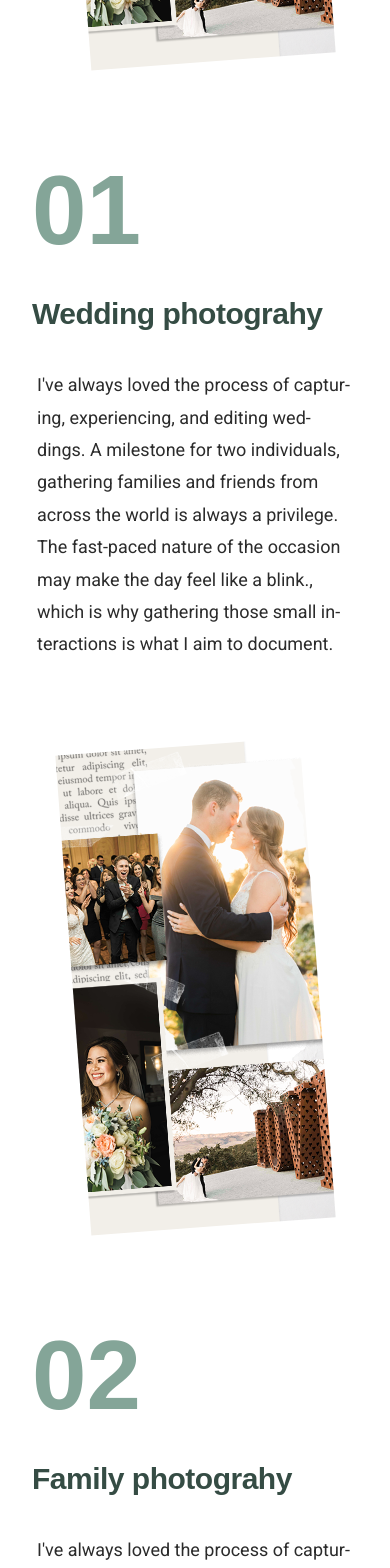
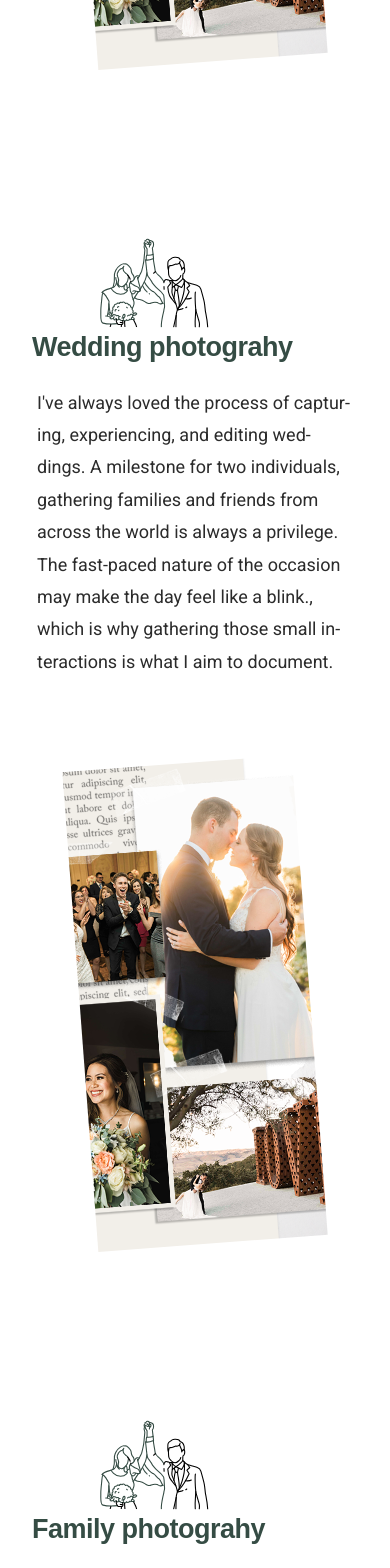
Before and after one commit to gah-code/ghp-app, a React (Create React App) app: page / in a window 390 px wide. Shown: the part 1560-3128 px from the top of the page. Built offline with nearby package versions, Linux system fonts and the light colour scheme.

Commit message:
SRS & Icons

```diff
--- a/src/App.js
+++ b/src/App.js
@@ -1,6 +1,7 @@
 import NavBar from './components/Navigation/NavBar';
 import Header from './components/Layout/Header';
 import Services from './components/Misc/Services';
+import About from './components/Layout/About';
 // import AvailableServices from './components/Misc/AvailableServices';
 
 import '../src/styles/main.scss';
@@ -12,6 +13,7 @@ function App () {
       <NavBar />
       <Header />
       <Services />
+      <About />
 
     </div>
   );
--- a/src/components/Layout/About.js
+++ b/src/components/Layout/About.js
@@ -0,0 +1,12 @@
+// TODO: Blob About me section
+
+const About = () => {
+  return (
+    <div>
+
+      About section Blob HERE
+    </div>
+  );
+};
+
+export default About;
--- a/src/components/Layout/Header.scss
+++ b/src/components/Layout/Header.scss
@@ -87,6 +87,6 @@ header {
   }
 
   .hero-img {
-    height: min(40vh, 600px);
+    height: min(35vh, 600px);
   }
 }
--- a/src/components/Misc/AvailableServices.js
+++ b/src/components/Misc/AvailableServices.js
@@ -1,15 +1,14 @@
 import ServiceItem from './ServiceItem';
 import './services.scss';
 import WeddingImg from '../../assets/wedding-section.png';
-// import TestImg from '../../img/img-test.png';
-// import familyImg from '../../img/family-service.png';
-// import classes from './Services.module.scss';
-// import Container from '../../components/UI/Container.js';
+import {
+  ReactComponent as IconSvg,
+} from '../../assets/icons/Wedding-Expanded-Live-Stroke-Individual_Bride-Groom-Celebrate.svg';
 
 const WEDDING_PHOTOGRAPHY = [
   {
     id: 1,
-    number: '01',
+    icon: <IconSvg height={295} width={245} />,
     title: 'Wedding photograhy',
     description: `I've always loved the process of capturing, experiencing, and editing weddings. A milestone for two individuals, gathering families and friends from across the world is always a privilege. The fast-paced nature of the occasion may make the day feel like a blink., which is why gathering those small interactions is what I aim to document.`,
   },
@@ -18,7 +17,7 @@ const WEDDING_PHOTOGRAPHY = [
 const FAMILY_PHOTOGRAPHY = [
   {
     id: 2,
-    number: '02',
+    icon: <IconSvg height={295} width={245} />,
     title: 'Family photograhy',
     description: `I've always loved the process of capturing, experiencing, and editing weddings. A milestone for two individuals, gathering families and friends from across the world is always a privilege. The fast-paced nature of the occasion may make the day feel like a blink., which is why gathering those small interactions is what I aim to document.`,
   },
@@ -29,7 +28,7 @@ const AvailableServices = () => {
     <ServiceItem
       key={service.id}
       id={service.id}
-      number={service.number}
+      icon={service.icon}
       title={service.title}
       description={service.description}
     />
@@ -39,7 +38,7 @@ const AvailableServices = () => {
     <ServiceItem
       key={service.id}
       id={service.id}
-      number={service.number}
+      icon={service.icon}
       title={service.title}
       description={service.description}
     />
@@ -56,6 +55,7 @@ const AvailableServices = () => {
 
       <div className="grid-container grid grid--2-cols ">
         <div key={WEDDING_PHOTOGRAPHY}>
+
           {serviceList}
         </div>
         <div className="service-img-box">
--- a/src/components/Misc/ServiceItem.js
+++ b/src/components/Misc/ServiceItem.js
@@ -1,5 +1,5 @@
 import {Fragment} from 'react';
-import Services from './Services';
+// import Services from './Services';
 import './services.scss';
 
 // import classes from './Services.module.scss';
@@ -8,7 +8,9 @@ const ServiceItem = props => {
   return (
     <Fragment>
       <div key={props.service} id={props.id} className="step-text-box">
-        <p className="number">{props.number}</p>
+        <svg className="service-icon">
+          {props.icon}
+        </svg>
         <h3 className="heading-tertiary">{props.title}</h3>
         <p className="description">{props.description}</p>
       </div>
--- a/src/components/Misc/services.scss
+++ b/src/components/Misc/services.scss
@@ -8,6 +8,14 @@
   font-weight: 600;
   color: var(--color-primary);
   margin-bottom: 1.2rem;
+}
+
+.service-icon {
+  // background-color: antiquewhite;
+  padding-right: 1rem;
+  width: 200px;
+  height: 200px;
+  transform: rotateZ(0.1deg);
 }
 
 // // .step-description
@@ -32,11 +40,27 @@
 }
 
 @media (max-width: 34em) {
+  // .step-text-box {
+  //   display: flex;
+  //   flex-direction: column;
+  //   justify-content: center;
+  //   align-items: start;
+  // }
+
+  .service-icon {
+    width: 190px;
+    height: 190px;
+  }
+
   .service-img-box:nth-child(2) {
     grid-row: 1;
   }
   .service-img-box:nth-child(6) {
     grid-row: 5;
+  }
+
+  .service-img {
+    width: 75%;
   }
 }
 
--- a/src/styles/base/_typography.scss
+++ b/src/styles/base/_typography.scss
@@ -13,7 +13,6 @@
 
 .heading-primary {
   font-family: 'Lumiera';
-  // font-family: "Lumiera Handwriting";
   font-size: 5.5rem;
   line-height: 1.05;
   margin-bottom: 3.2rem;
@@ -44,6 +43,24 @@ strong {
   font-weight: 500;
 }
 
+@media (max-width: 84em) {
+  .heading-tertiary {
+    margin-bottom: 2.8rem;
+  }
+}
+
+@media (max-width: 75em) {
+  .heading-tertiary {
+    margin-bottom: 2.2rem;
+  }
+}
+
+@media (max-width: 59em) {
+  .heading-tertiary {
+    margin-bottom: 2rem;
+  }
+}
+
 @media (max-width: 44em) {
   .heading-primary {
     font-size: 4.5rem;
@@ -53,6 +70,10 @@ strong {
     font-size: 3.8rem;
     margin-bottom: 9rem;
   }
+  .heading-tertiary {
+    font-size: 2.7rem;
+    margin-bottom: 1.8rem;
+  }
 
   .subheading {
     font-size: 1.4rem;
```
Also changed, not shown: src/assets/icons/Wedding-Expanded-Live-Stroke-Individual_Bride-Groom-Celebrate.svg (added), src/components/Layout/Footer.js (added), src/components/Navigation/Footer.js (deleted), 1 other file (tests, documents, lock files or other folders).
